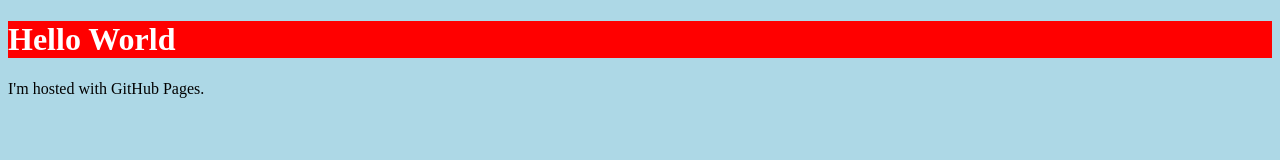
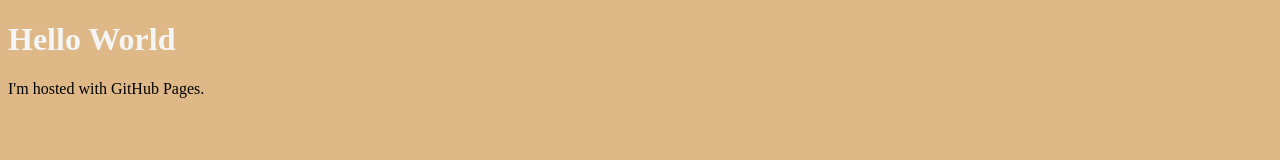
Before and after one commit to Noah-Dimitriadis/Noah-Dimitriadis.github.io, a plain HTML site: page index.html in a window 1280 px wide. Drawn offline with Linux system fonts and the light colour scheme.

Commit message:
color changes

```diff
--- a/style.css
+++ b/style.css
@@ -1,8 +1,7 @@
 body {
-    background-color: lightblue;
+    background-color: burlywood;
 }
 
 h1 {
-    background-color: red;
-    color: white;
+    color: whitesmoke;
 }
```
Also changed, not shown: index.html (line endings or trailing spaces).
